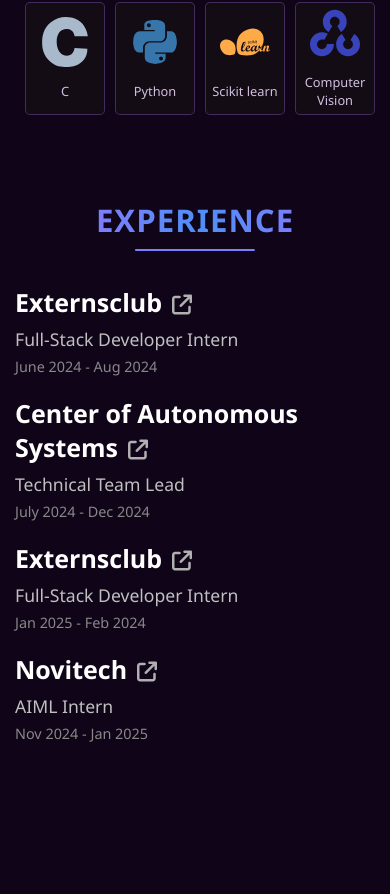
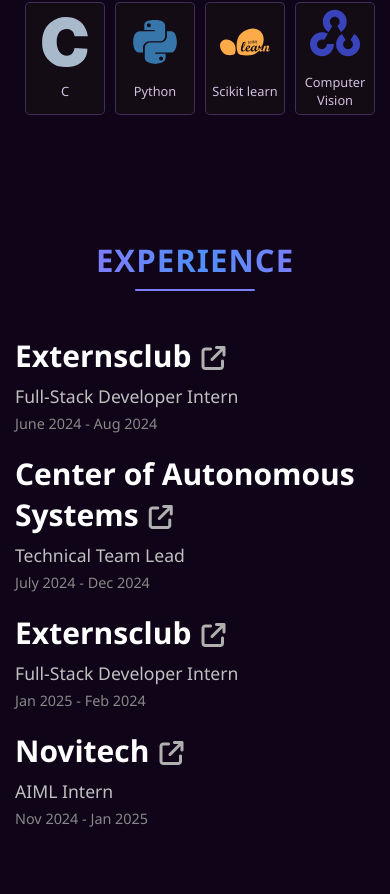
Before and after one commit to varshithsairaj/EazyByts, a React (Vite) app: page / in a window 390 px wide. Shown: the part 2090-2984 px from the top of the page. Built offline with nearby package versions, Linux system fonts and the light colour scheme.

Commit message:
exp section margin and padding

```diff
--- a/src/components/Experience/Experience.css
+++ b/src/components/Experience/Experience.css
@@ -146,12 +146,12 @@
 
 @media (max-width: 767px) {
   .experience-section {
-    padding: 40px 15px;
+    padding: 80px 15px;
     font-size: 14px; /* Adjust font size if needed */
     margin-top: 230px; /* Reduce margin for smaller screens */
   }
   .title-container {
-    margin-bottom: 60px; /* Less space on smaller screens */
+    margin-bottom: 70px; /* Less space on smaller screens */
   }
 
   .main-title-text {
@@ -167,7 +167,7 @@
 
   align-items: center;
   display: inline-block;
-  font-size: 25px;
+  font-size: 30px;
   text-decoration: none;
   transition: transform 0.1s ease-in-out;
 }
```
